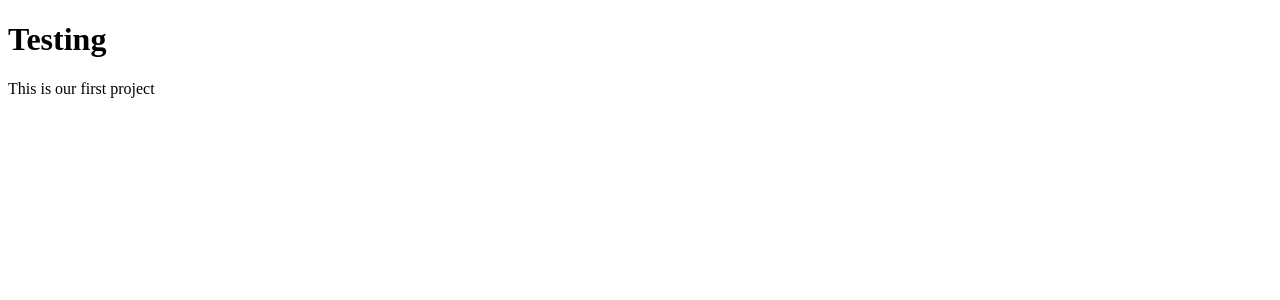
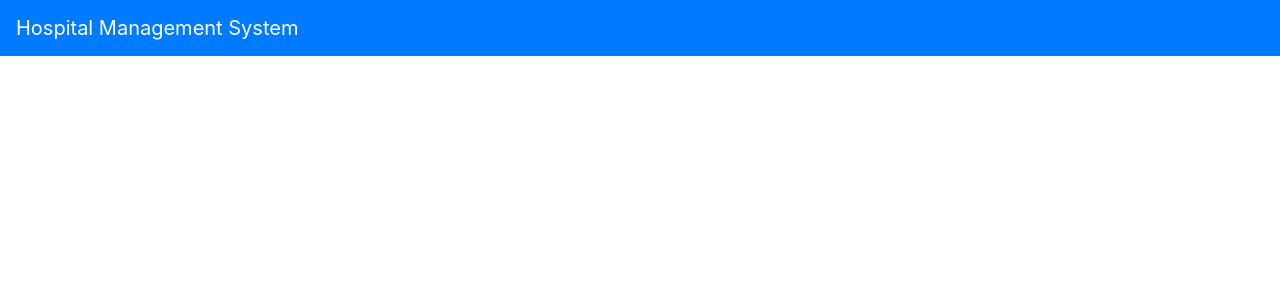
Before and after one commit to parikshithrao/Hospital-Management-System, a Django app: page / in a window 1280 px wide. Shown: the top 300 px of the page. Run offline with Django 3.2, Linux system fonts and the light colour scheme; some libraries are stand-ins or nearby versions.

Commit message:
HTML page updated

```diff
--- /dev/null
+++ b/templates/about.html
@@ -0,0 +1,3 @@
+{% extends 'base.html' %}
+
+ <h2>About us</h2>
--- a/templates/base.html
+++ b/templates/base.html
@@ -2,11 +2,20 @@
 <html lang="en">
 <head>
     <meta charset="UTF-8">
-    <title>KeerthiVaidyanath</title>
+    <title>Hospital Management System</title>
+    <meta charset="utf-8">
+  <meta name="viewport" content="width=device-width, initial-scale=1">
+  <link rel="stylesheet" href="https://maxcdn.bootstrapcdn.com/bootstrap/4.3.1/css/bootstrap.min.css">
+  <link rel="stylesheet" href="https://use.fontawesome.com/releases/v5.6.3/css/all.css" integrity="sha384-UHRtZLI+pbxtHCWp1t77Bi1L4ZtiqrqD80Kn4Z8NTSRyMA2Fd33n5dQ8lWUE00s/" crossorigin="anonymous"></head>
+  <script src="https://ajax.googleapis.com/ajax/libs/jquery/3.5.1/jquery.min.js"></script>
+  <script src="https://cdnjs.cloudflare.com/ajax/libs/popper.js/1.16.0/umd/popper.min.js"></script>
+  <script src="https://maxcdn.bootstrapcdn.com/bootstrap/4.3.1/js/bootstrap.min.js"></script>
 
 </head>
-<body>
-<h1>Testing</h1>
-<p> This is our first project</p>
-</body>
+<nav  class="navbar navbar-expand-lg bg-primary navbar-dark">
+<a class = "navbar-brand" href = "#">Hospital Management System</a>
+
+
+
+</nav>
 </html>
```
